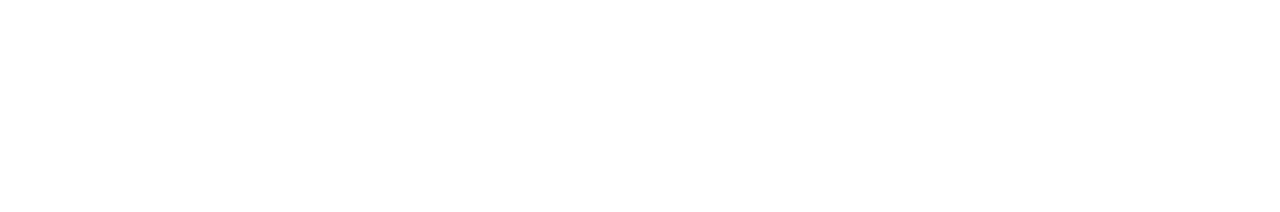
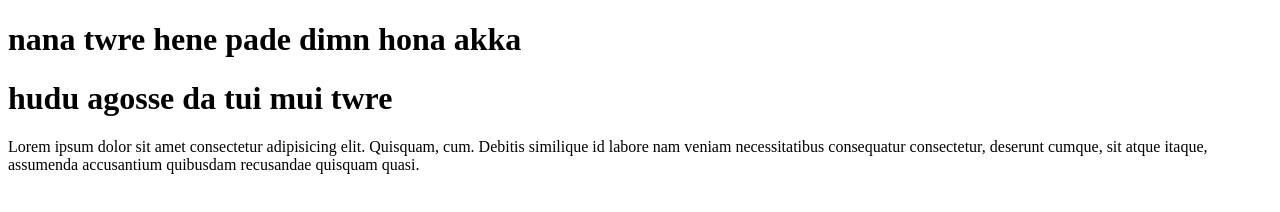
Before and after one commit to crupes08/my-second-repo, a plain HTML site: page index.html in a window 1280 px wide. Drawn offline with Linux system fonts and the light colour scheme.

Commit message:
added header

```diff
--- a/index.html
+++ b/index.html
@@ -7,6 +7,8 @@
     <title>my-second-repo</title>
 </head>
 <body>
-
+    <h1>nana twre hene pade dimn hona akka </h1>
+    <h1>hudu agosse da tui mui twre</h1>
+    <p>Lorem ipsum dolor sit amet consectetur adipisicing elit. Quisquam, cum. Debitis similique id labore nam veniam necessitatibus consequatur consectetur, deserunt cumque, sit atque itaque, assumenda accusantium quibusdam recusandae quisquam quasi.</p>
 </body>
 </html>
```
